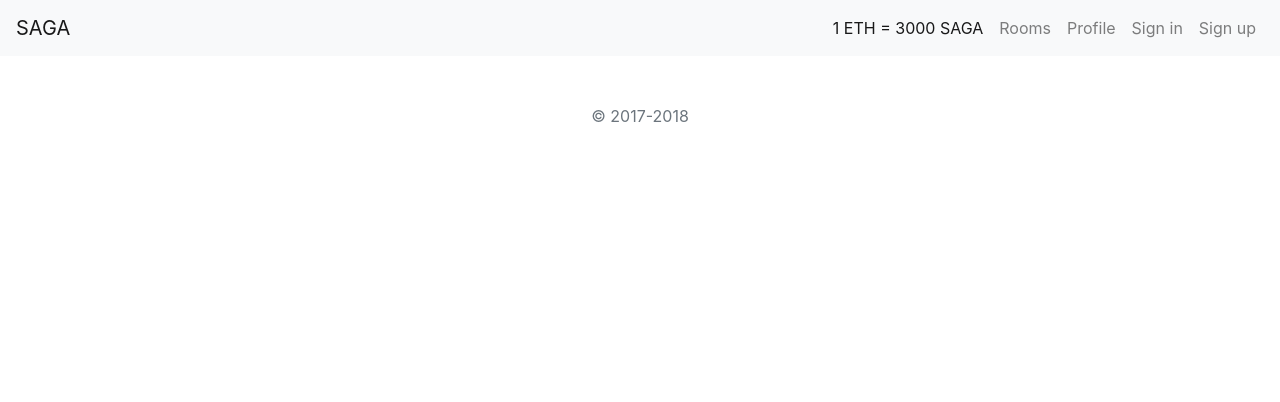
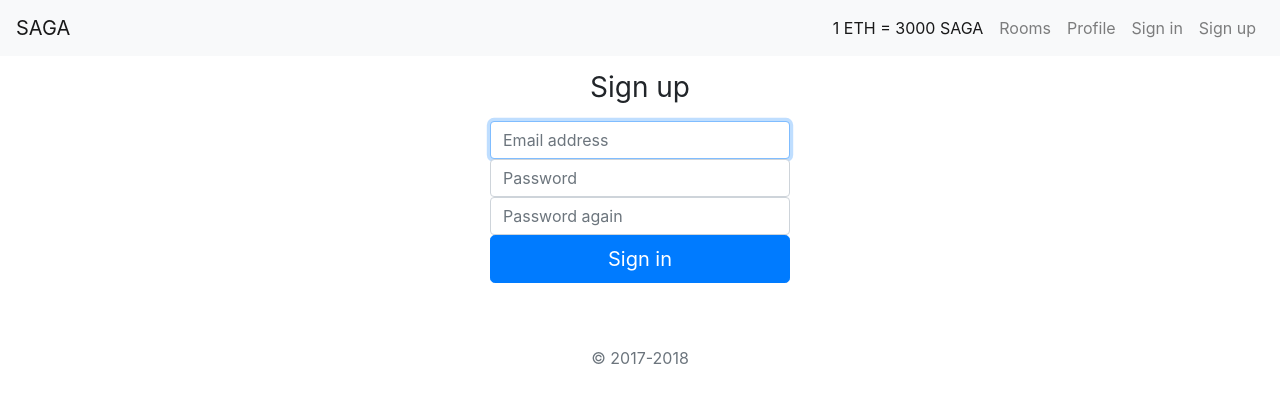
Before and after one commit to sagadevteam/frontend, a Vue app: page /signup in a window 1280 px wide. Shown: the top 402 px of the page. Built offline with nearby package versions, Linux system fonts and the light colour scheme.

Commit message:
Add signup page

```diff
--- a/src/components/SagaHeader.vue
+++ b/src/components/SagaHeader.vue
@@ -18,9 +18,9 @@
           <li class="nav-item">
             <a class="nav-link" href="#"><span>Sign in</span></a>
           </li>
-          <li class="nav-item">
-            <a class="nav-link" href="#"><span>Sign up</span></a>
-          </li>
+          <router-link tag="li" to="/signup" class="nav-item">
+            <a class="nav-link">Sign up</a>
+          </router-link>
         </ul>
       </div>
     </nav>
--- a/src/router/index.js
+++ b/src/router/index.js
@@ -1,6 +1,9 @@
 import Vue from 'vue'
 import Router from 'vue-router'
-import Home from '@/views/Home'
+
+// router views
+const Home = () => import('@/views/Home')
+const Signup = () => import('@/views/Signup')
 
 Vue.use(Router)
 
@@ -11,6 +14,10 @@ export default new Router({
       path: '/',
       name: 'Home',
       component: Home
+    }, {
+      path: '/signup',
+      name: 'Signup',
+      component: Signup
     }
   ]
 })
--- a/src/views/Home.vue
+++ b/src/views/Home.vue
@@ -7,8 +7,9 @@
 
 <script>
 import { mapGetters } from 'vuex'
+
 export default {
-  name: 'home',
+  name: 'Home',
   computed: {
     ...mapGetters([
       'roomsToday'
--- /dev/null
+++ b/src/views/Signup.vue
@@ -0,0 +1,64 @@
+<template>
+  <section class="signup">
+    <div class="text-center">
+      <form class="form-signup">
+        <h1 class="h3 mb-3 font-weight-normal">Sign up</h1>
+        <label for="email" class="sr-only">Email address</label>
+        <input v-model="email" type="email" id="email" class="form-control" placeholder="Email address" required="" autofocus="">
+        <label for="password" class="sr-only">Password</label>
+        <input v-model="password" type="password" id="password" class="form-control" placeholder="Password" required="">
+        <label for="password-again" class="sr-only">Password again</label>
+        <input v-model="passwordAgain" type="password" id="password-again" class="form-control" placeholder="Password again" required="">
+        <!--div class="checkbox mb-3">
+          <label>
+            <input type="checkbox" value="remember-me"> Remember me
+          </label>
+        </div-->
+        <button v-on:click.prevent.self="submitForm" type="submit" class="btn btn-lg btn-primary btn-block">Sign in</button>
+      </form>
+    </div>
+  </section>
+</template>
+
+<script>
+import axios from 'axios'
+import { api } from '@/config'
+
+export default {
+  name: 'Signup',
+  data () {
+    return {
+      email: '',
+      password: '',
+      passwordAgain: ''
+    }
+  },
+  methods: {
+    submitForm () {
+      let apiUri = `http://${api.domain}:${api.port}/signup`
+      let data = {
+        email: this.email,
+        password: this.password,
+        passwordAgain: this.passwordAgain
+      }
+
+      axios.post(apiUri, data)
+        .then((res) => {
+          console.log(res)
+        })
+        .catch((err) => {
+          console.log(err)
+        })
+    }
+  }
+}
+</script>
+
+<style scoped>
+.form-signup {
+  width: 100%;
+  max-width: 330px;
+  padding: 15px;
+  margin: auto;
+}
+</style>
```
Also changed, not shown: 1 other file (tests, documents, lock files or other folders).
